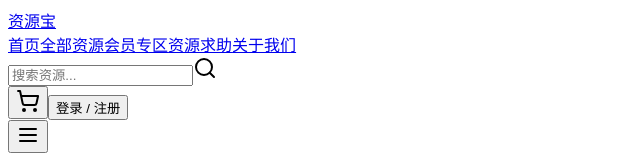
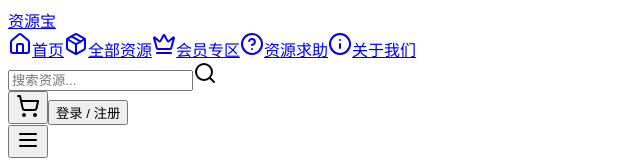
Before and after one commit to liangnan93u16/Zi-Yuan-Bao, a React (Vite) app in the folder client/: page / in a window 1280 px wide. Shown: the top 160 px of the page, without its empty margins (0-640 px from the left). Built offline with nearby package versions, Linux system fonts and the light colour scheme; no server answers; what @shared/schema would draw is missing.

Commit message:
Add icons to navigation bar links
Replit-Commit-Author: Agent
Replit-Commit-Session-Id: fcbec057-814a-414a-937e-b9c758f430f1
Replit-Commit-Screenshot-Url: https://storage.googleapis.com/screenshot-production-us-central1/1e56311c-16be-428a-8e86-3a18e73b0d4c/ed981c47-84b0-43d6-8d41-9ea6af6f4fe0.jpg

```diff
--- a/client/src/components/layout/Navbar.tsx
+++ b/client/src/components/layout/Navbar.tsx
@@ -1,5 +1,5 @@
 import { Link, useLocation } from "wouter";
-import { Search, ShoppingCart, Menu, User, ShoppingBag, LogOut, BookOpen, Edit, CheckCircle, ClipboardCheck, Users, History, Shield } from "lucide-react";
+import { Search, ShoppingCart, Menu, User, ShoppingBag, LogOut, BookOpen, Edit, CheckCircle, ClipboardCheck, Users, History, Shield, Home, Package, Crown, HelpCircle, Info } from "lucide-react";
 import { Button } from "@/components/ui/button";
 import { Input } from "@/components/ui/input";
 import { Avatar, AvatarFallback, AvatarImage } from "@/components/ui/avatar";
@@ -48,39 +48,44 @@ export default function Navbar() {
               </Link>
             </div>
             <div className="hidden sm:ml-6 sm:flex sm:space-x-8">
-              <Link href="/" className={`inline-flex items-center px-1 pt-1 border-b-2 text-sm font-medium ${
+              <Link href="/" className={`inline-flex items-center gap-1 px-1 pt-1 border-b-2 text-sm font-medium ${
                   isActive("/")
                     ? "border-primary text-neutral-900"
                     : "border-transparent text-neutral-600 hover:border-neutral-300 hover:text-neutral-800"
                 }`}>
+                  <Home className="h-4 w-4" />
                   首页
               </Link>
-              <Link href="/resources" className={`inline-flex items-center px-1 pt-1 border-b-2 text-sm font-medium ${
+              <Link href="/resources" className={`inline-flex items-center gap-1 px-1 pt-1 border-b-2 text-sm font-medium ${
                   location.startsWith("/resources") && !location.includes("admin")
                     ? "border-primary text-neutral-900"
                     : "border-transparent text-neutral-600 hover:border-neutral-300 hover:text-neutral-800"
                 }`}>
+                  <Package className="h-4 w-4" />
                   全部资源
               </Link>
-              <Link href="/membership" className={`inline-flex items-center px-1 pt-1 border-b-2 text-sm font-medium ${
+              <Link href="/membership" className={`inline-flex items-center gap-1 px-1 pt-1 border-b-2 text-sm font-medium ${
                   isActive("/membership")
                     ? "border-primary text-neutral-900"
                     : "border-transparent text-neutral-600 hover:border-neutral-300 hover:text-neutral-800"
                 }`}>
+                  <Crown className="h-4 w-4" />
                   会员专区
               </Link>
-              <Link href="/resource-request" className={`inline-flex items-center px-1 pt-1 border-b-2 text-sm font-medium ${
+              <Link href="/resource-request" className={`inline-flex items-center gap-1 px-1 pt-1 border-b-2 text-sm font-medium ${
                   isActive("/resource-request")
                     ? "border-primary text-neutral-900"
                     : "border-transparent text-neutral-600 hover:border-neutral-300 hover:text-neutral-800"
                 }`}>
+                  <HelpCircle className="h-4 w-4" />
                   资源求助
               </Link>
-              <Link href="/about" className={`inline-flex items-center px-1 pt-1 border-b-2 text-sm font-medium ${
+              <Link href="/about" className={`inline-flex items-center gap-1 px-1 pt-1 border-b-2 text-sm font-medium ${
                   isActive("/about")
                     ? "border-primary text-neutral-900"
                     : "border-transparent text-neutral-600 hover:border-neutral-300 hover:text-neutral-800"
                 }`}>
+                  <Info className="h-4 w-4" />
                   关于我们
               </Link>
             </div>
@@ -201,39 +206,44 @@ export default function Navbar() {
               </SheetTrigger>
               <SheetContent side="right">
                 <div className="flex flex-col space-y-4 mt-4">
-                  <Link href="/" className={`px-3 py-2 rounded-md text-base font-medium ${
+                  <Link href="/" className={`flex items-center gap-2 px-3 py-2 rounded-md text-base font-medium ${
                       isActive("/")
                         ? "text-primary bg-neutral-50"
                         : "text-neutral-700 hover:text-primary hover:bg-neutral-50"
                     }`}>
+                      <Home className="h-4 w-4" />
                       首页
                   </Link>
-                  <Link href="/resources" className={`px-3 py-2 rounded-md text-base font-medium ${
+                  <Link href="/resources" className={`flex items-center gap-2 px-3 py-2 rounded-md text-base font-medium ${
                       location.startsWith("/resources") && !location.includes("admin")
                         ? "text-primary bg-neutral-50"
                         : "text-neutral-700 hover:text-primary hover:bg-neutral-50"
                     }`}>
+                      <Package className="h-4 w-4" />
                       全部资源
                   </Link>
-                  <Link href="/membership" className={`px-3 py-2 rounded-md text-base font-medium ${
+                  <Link href="/membership" className={`flex items-center gap-2 px-3 py-2 rounded-md text-base font-medium ${
                       isActive("/membership")
                         ? "text-primary bg-neutral-50"
                         : "text-neutral-700 hover:text-primary hover:bg-neutral-50"
                     }`}>
+                      <Crown className="h-4 w-4" />
                       会员专区
                   </Link>
-                  <Link href="/resource-request" className={`px-3 py-2 rounded-md text-base font-medium ${
+                  <Link href="/resource-request" className={`flex items-center gap-2 px-3 py-2 rounded-md text-base font-medium ${
                       isActive("/resource-request")
                         ? "text-primary bg-neutral-50"
                         : "text-neutral-700 hover:text-primary hover:bg-neutral-50"
                     }`}>
+                      <HelpCircle className="h-4 w-4" />
                       资源求助
                   </Link>
-                  <Link href="/about" className={`px-3 py-2 rounded-md text-base font-medium ${
+                  <Link href="/about" className={`flex items-center gap-2 px-3 py-2 rounded-md text-base font-medium ${
                       isActive("/about")
                         ? "text-primary bg-neutral-50"
                         : "text-neutral-700 hover:text-primary hover:bg-neutral-50"
                     }`}>
+                      <Info className="h-4 w-4" />
                       关于我们
                   </Link>
 
```
Also changed, not shown: attached_assets/image_1743571309492.png (added).
